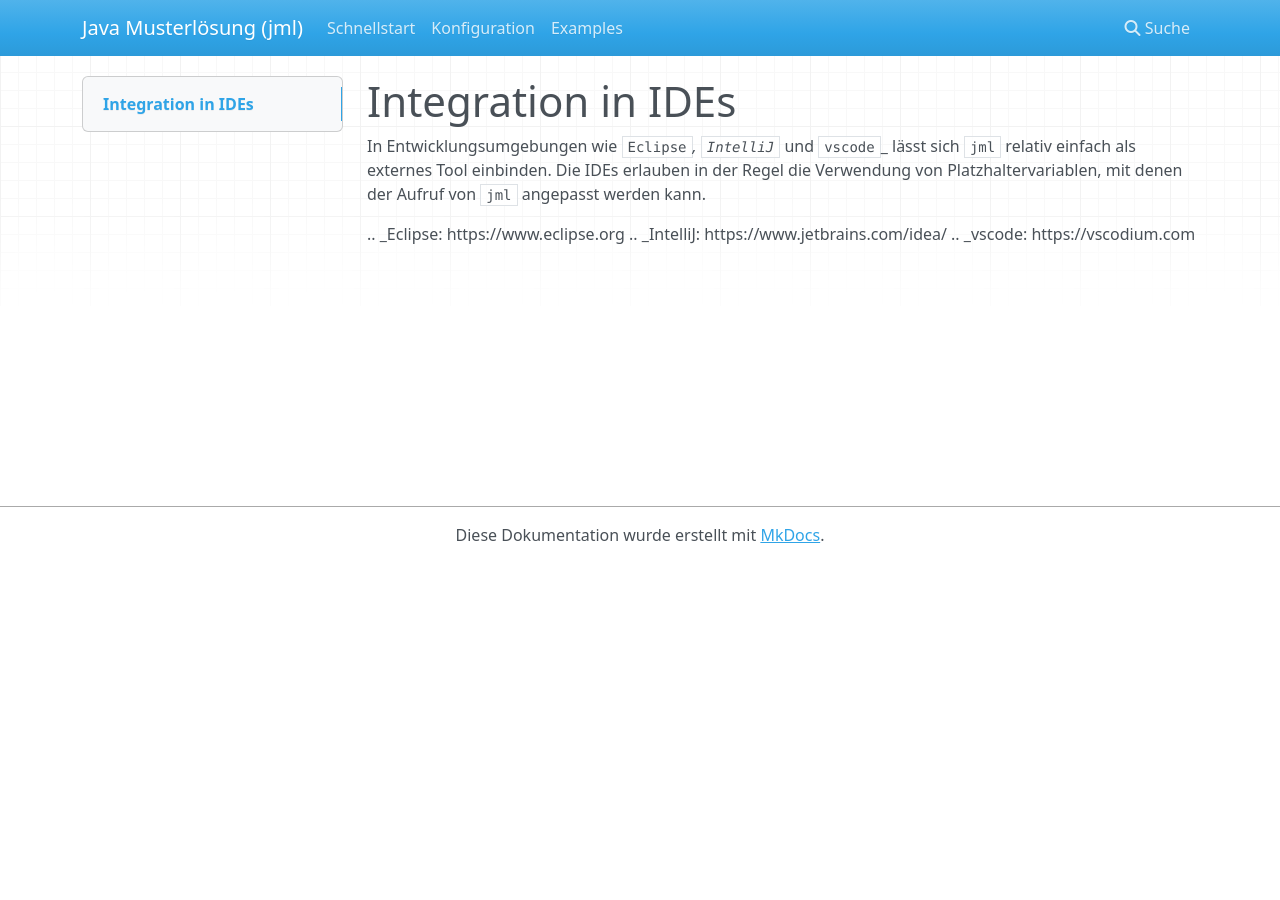
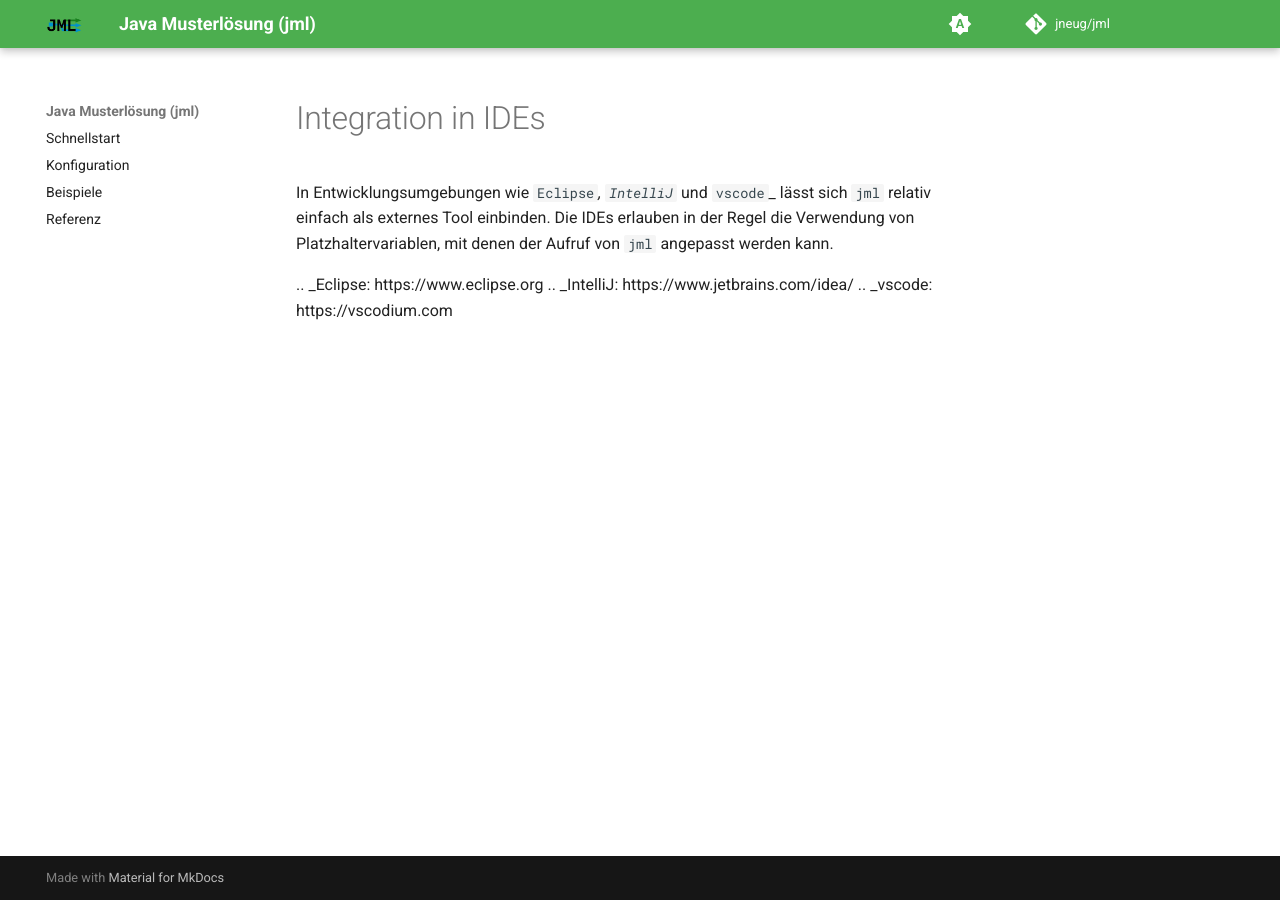
Before and after one commit to jneug/jml, an MkDocs documentation site: the page built from docs/src/ides.md, in a window 1280 px wide. Built offline with MkDocs 1.6.1 and Material for MkDocs 9.7.7, drawn with Linux system fonts in a browser that asks for light colours; nearby versions of some CDN libraries; comment, search, counter and statistics services are not loaded.

Commit message:
Documentation with mkdocs
Started to write the documentation with mkdocs and publish to GitHub Pages.

```diff
--- /dev/null
+++ b/docs/src/reference.md
@@ -0,0 +1,3 @@
+# Reference
+
+::: jml.utils.files
--- a/mkdocs.yml
+++ b/mkdocs.yml
@@ -1,14 +1,45 @@
 site_name: Java Musterlösung (jml)
 site_author: J. Neugebauer
-repo_name: https://github.com/jneug/jml
+repo_url: https://github.com/jneug/jml
 repo_name: jneug/jml
 
 docs_dir: docs/src
 site_dir: docs/site
 theme:
-  name: mkdocs
-  locale: de
+  name: material
+  language: de
+  logo: assets/jml.png
+  features:
+    - content.code.annotate
+    - navigation.top
+    - navigation.tracking
+  palette:
+    - media: "(prefers-color-scheme)"
+      toggle:
+        icon: material/brightness-auto
+        name: Switch to light mode
+    - media: "(prefers-color-scheme: light)"
+      scheme: default
+      primary: green
+      accent: blue
+      toggle:
+        icon: material/weather-sunny
+        name: Switch to dark mode
+    - media: "(prefers-color-scheme: dark)"
+      scheme: slate
+      primary: light blue
+      accent: green
+      toggle:
+        icon: material/weather-night
+        name: Switch to light mode
 nav:
-  - Schnellstart: 'index.md'
-  - Konfiguration: 'configuration.md'
-  - Examples: 'examples.md'
+  - Schnellstart: "index.md"
+  - Konfiguration: "configuration.md"
+  - Beispiele: "examples.md"
+  - Referenz: "reference.md"
+
+markdown_extensions:
+  - admonition
+
+plugins:
+  - mkdocstrings
--- a/pyproject.toml
+++ b/pyproject.toml
@@ -24,6 +24,9 @@ dev = [
 	"flake8>=4.0.1,<5",
 	"mypy>=0.931,<0.932",
 	"tbump>=6.7.0,<7",
+	"mkdocs>=1.6.1",
+	"mkdocs-material>=9.6.14",
+	"mkdocstrings[python]>=0.26.1",
 ]
 
 [tool.hatch.build.targets.sdist]
```
Also changed, not shown: docs/src/configuration.md (added, +1 -0 lines), docs/src/index.md (+10 -9 lines), docs/src/assets/jml.png (renamed from jml.png), 2 other files.
